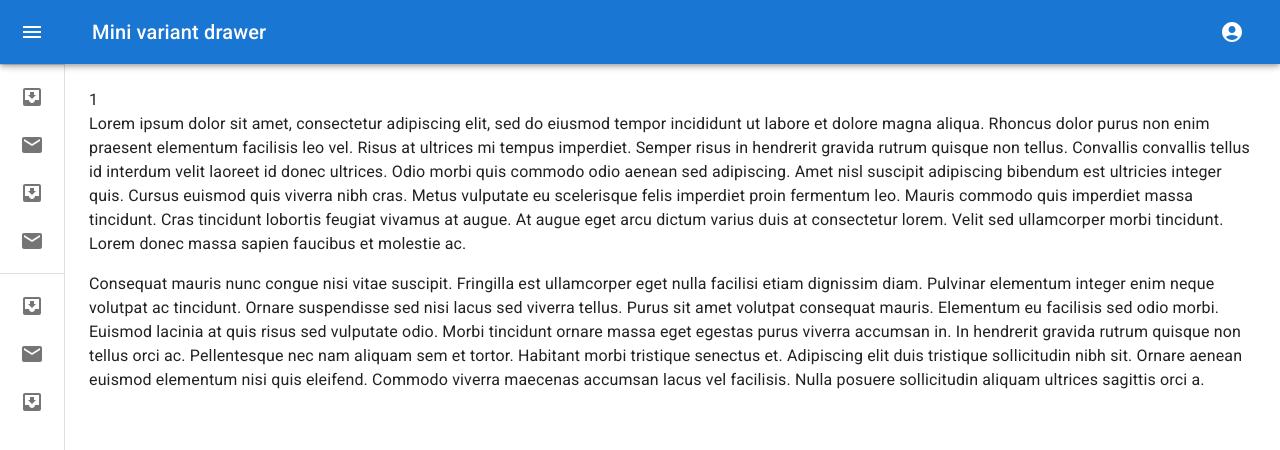
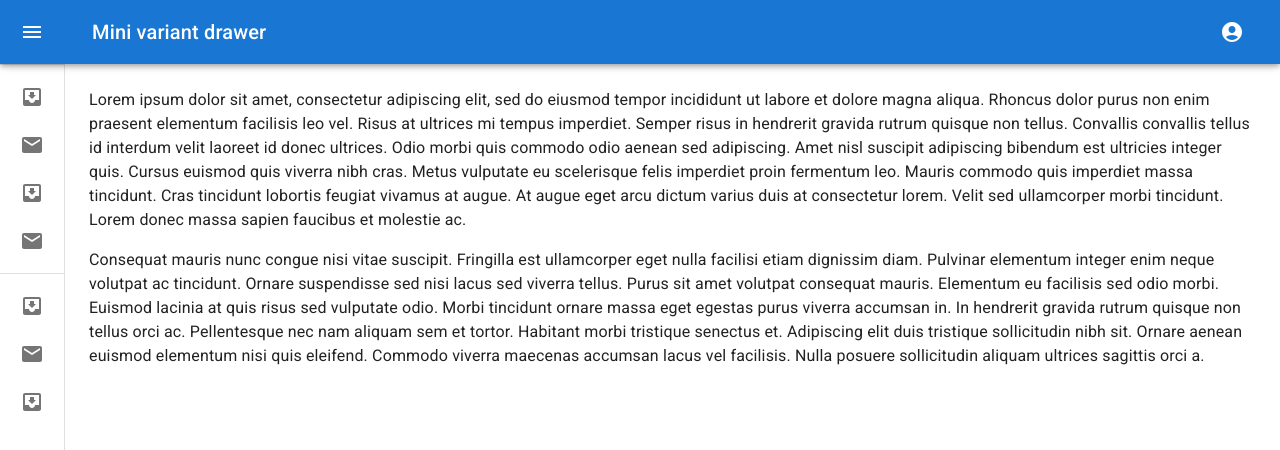
Before and after one commit to bliks07/next-ssg-app, a Next.js app: page /buyer/dashboard in a window 1280 px wide. Shown: the top 450 px of the page. Built offline with nearby package versions, Linux system fonts and the light colour scheme.

Commit message:
clean codes

```diff
--- a/pages/buyer/dashboard/index.js
+++ b/pages/buyer/dashboard/index.js
@@ -237,7 +237,6 @@ function DashboardPage() {
                 <Box component="main" sx={{ flexGrow: 1, p: 3 }}>
                     <DrawerHeader />
 
-                    {currentUser}
                     <Typography paragraph>
                         Lorem ipsum dolor sit amet, consectetur adipiscing elit, sed do eiusmod
                         tempor incididunt ut labore et dolore magna aliqua. Rhoncus dolor purus non
--- a/pages/login/index.js
+++ b/pages/login/index.js
@@ -43,8 +43,6 @@ function LoginPage() {
                 <form className="flex flex-col items-center p-8 bg-white rounded-lg shadow-md" onSubmit={handleSubmit}>
                     <h1 className="text-2xl font-bold mb-8">Login</h1>
 
-                    {currentUser}
-
                     <TextField
                         className="w-full mb-4"
                         label="Email"
```
